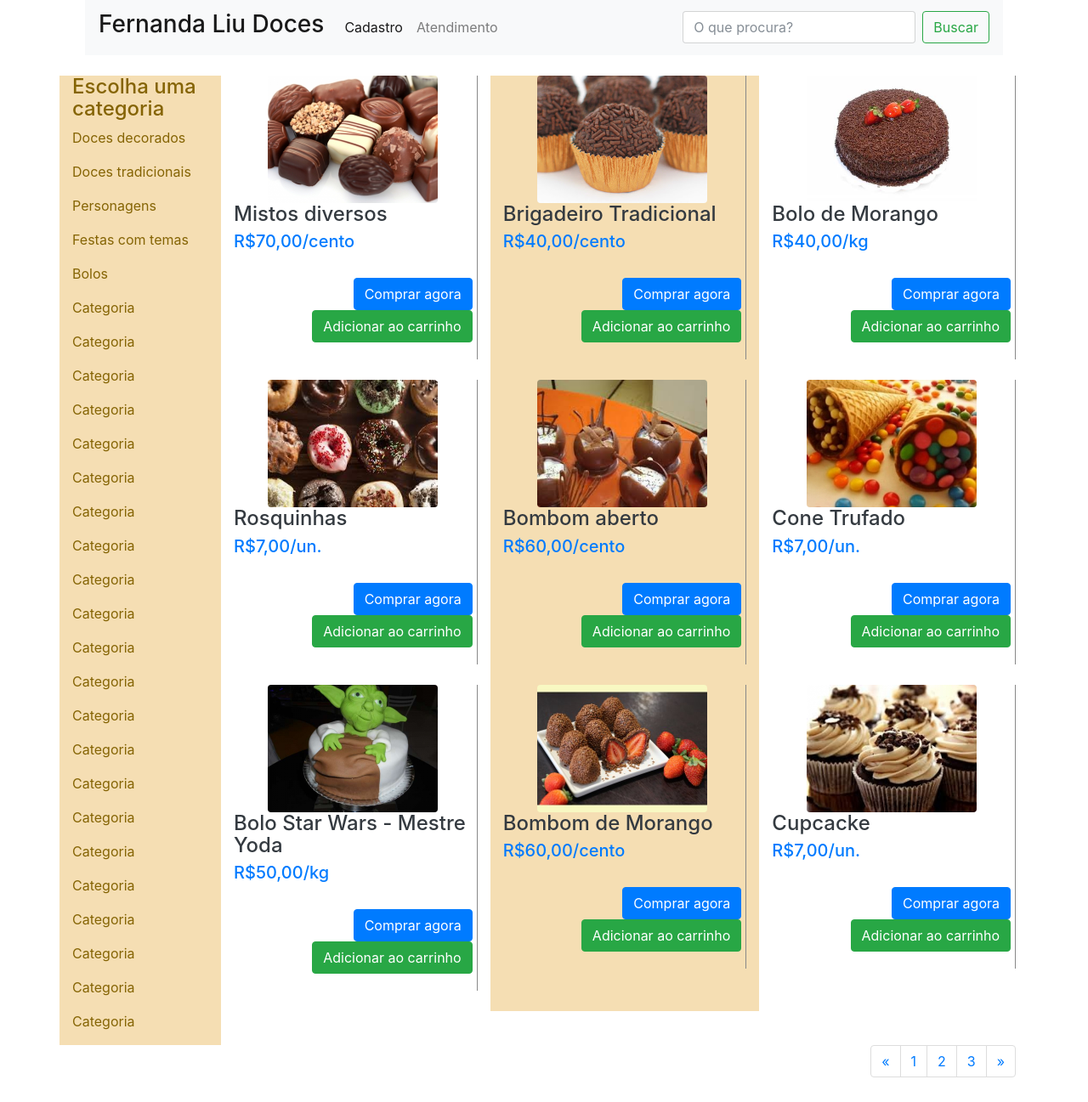
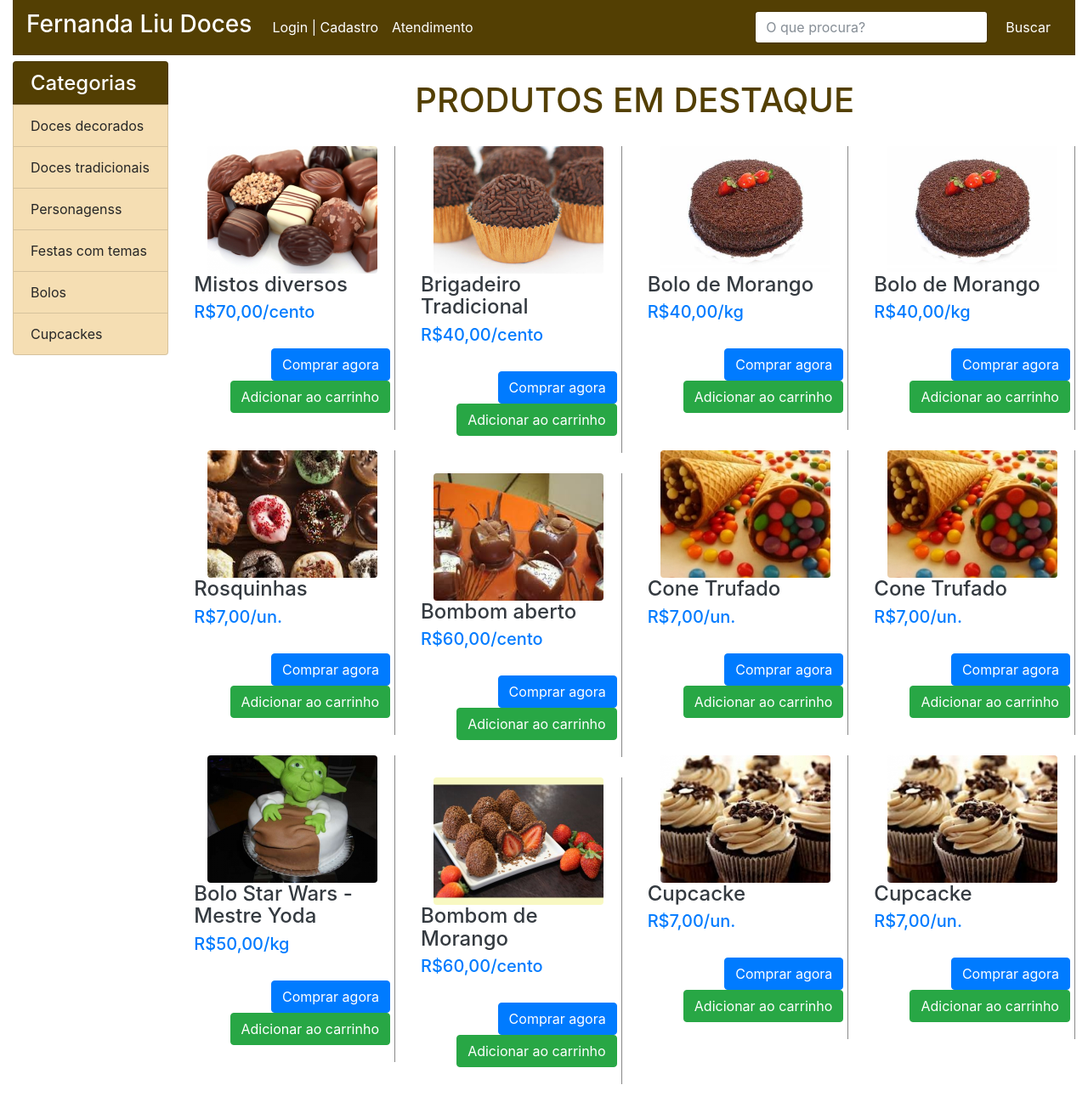
Before and after one commit to GuxtavoLiu/TW, a plain HTML site: page public_html/index.html in a window 1280 px wide. Shown: the top 1297 px of the page at 85% size. Drawn offline with Linux system fonts and the light colour scheme.

```diff
--- a/public_html/index.html
+++ b/public_html/index.html
@@ -22,14 +22,14 @@
         <!--==================================================================-->
 
 
-        <div class="container">
+        <div class="container-fluid">
 
 
             <!--========== Início topo ==========-->
-            <div class="container">
+            <div class="container-fluid fixed-top">
                 <!--INÍCIO DA NAVBAR-->
-                <nav class="navbar navbar-expand-lg navbar-light bg-light">
-                    <a class="navbar-brand" href="#" ><h3>Fernanda Liu Doces</h3></a>
+                <nav class="navbar navbar-expand-lg navbar-light" style="background: #533f03">
+                    <a class="navbar-brand" href="index.html" ><h3 id="navbartextos" >Fernanda Liu Doces</h3></a>
                     <button class="navbar-toggler" type="button" data-toggle="collapse" data-target="#navbarSupportedContent" aria-controls="navbarSupportedContent" aria-expanded="false" aria-label="Toggle navigation">
                         <span class="navbar-toggler-icon"></span>
                     </button>
@@ -37,10 +37,10 @@
                     <div class="collapse navbar-collapse" id="navbarSupportedContent">
                         <ul class="navbar-nav mr-auto">
                             <li class="nav-item active">
-                                <a class="nav-link" href="cadastro.html" target="_blank" >Cadastro<span class="sr-only">(current)</span></a>
+                                <a class="nav-link" href="cadastro.html"  id="navbartextos" >Login | Cadastro<span class="sr-only">(current)</span></a>
                             </li>
                             <li class="nav-item">
-                                <a class="nav-link" href="#atendimento">Atendimento</a>
+                                <a class="nav-link" href="#atendimento" id="navbartextos" >Atendimento</a>
                             </li>
                             <!--BOTÃO DROP-->
                             <!--                            <li class="nav-item dropdown">
@@ -58,7 +58,7 @@
                         </ul>
                         <form class="form-inline my-2 my-lg-0">
                             <input class="form-control mr-sm-2" type="search" placeholder="O que procura?" aria-label="Search">
-                            <button class="btn btn-outline-success my-2 my-sm-0" type="submit">Buscar</button>
+                            <button class="btn btn-buscar my-2 my-sm-0" type="submit">Buscar</button>
                         </form>
                     </div>
                 </nav>
@@ -66,57 +66,25 @@
                 <br/>
 
             </div>
+            <br/>
+            <br/>
+            <br/>
+
             <!--==================================================================-->
             <!--========== Início conteúdo ==========-->
             <div class="row">
                 <!--Categorias-->
-                <div class="col-2 categoria" >
-                    <h4>Escolha uma categoria</h4>
+                <div class="col-2" >
 
-
-                    <p><a href="#" class="categoria">Doces decorados</a></p>
-
-
-
-                    <p><a href="#" class="categoria">Doces tradicionais</a></p>
-
-
-                    <p><a href="#" class="categoria">Personagens</a></p>
-
-
-                    <p><a href="#" class="categoria">Festas com temas</a></p>
-
-
-
-                    <p><a href="#" class="categoria">Bolos</a></p>
-
-                    <p><a href="#" class="categoria">Categoria</a></p>
-                    <p><a href="#" class="categoria">Categoria</a></p>
-                    <p><a href="#" class="categoria">Categoria</a></p>
-                    <p><a href="#" class="categoria">Categoria</a></p>
-                    <p><a href="#" class="categoria">Categoria</a></p>
-                    <p><a href="#" class="categoria">Categoria</a></p>
-                    <p><a href="#" class="categoria">Categoria</a></p>
-                    <p><a href="#" class="categoria">Categoria</a></p>
-                    <p><a href="#" class="categoria">Categoria</a></p>
-                    <p><a href="#" class="categoria">Categoria</a></p>
-                    <p><a href="#" class="categoria">Categoria</a></p>
-                    <p><a href="#" class="categoria">Categoria</a></p>
-                    <p><a href="#" class="categoria">Categoria</a></p>
-                    <p><a href="#" class="categoria">Categoria</a></p>
-                    <p><a href="#" class="categoria">Categoria</a></p>
-                    <p><a href="#" class="categoria">Categoria</a></p>
-                    <p><a href="#" class="categoria">Categoria</a></p>
-                    <p><a href="#" class="categoria">Categoria</a></p>
-                    <p><a href="#" class="categoria">Categoria</a></p>
-                    <p><a href="#" class="categoria">Categoria</a></p>
-                    <p><a href="#" class="categoria">Categoria</a></p>
-                    <p><a href="#" class="categoria">Categoria</a></p>
-
-
-
-
-
+                    <ul class="list-group" >
+                        <li class="list-group-item" style="background: #533f03"><h4 style="margin: 0 0 0 0; color: white;" >Categorias</h4></li>
+                        <li class="list-group-item" style="background: #F5DEB3"><a href="#" class="categoria-itens">Doces decorados</a></li>
+                        <li class="list-group-item" style="background: #F5DEB3"><a href="#" class="categoria-itens">Doces tradicionais</a></li>
+                        <li class="list-group-item" style="background: #F5DEB3"><a href="#" class="categoria-itens">Personagenss</a></li>
+                        <li class="list-group-item" style="background: #F5DEB3"><a href="#" class="categoria-itens">Festas com temas</a></li>
+                        <li class="list-group-item" style="background: #F5DEB3"><a href="#" class="categoria-itens">Bolos</a></li>
+                        <li class="list-group-item" style="background: #F5DEB3"><a href="#" class="categoria-itens">Cupcackes</a></li>
+                    </ul>
                 </div>
                 <!--Categorias FIM-->
 
@@ -124,9 +92,11 @@
                 <div class="col" >
 
 
-
+                    <br/>
+                    <h1 style="text-align: center; color: #533f03">PRODUTOS EM DESTAQUE</h1>
+                    <br/>
                     <div class="row">
-                        <div class="col" >
+                        <div class="col-3" >
                             <!--<h5>Coluna 1 de Produtos</h5>-->
                             <div class="produto">
                                 <a href="#">  <img src="imgs/img_docinhos1.jpg" width="200" height="150"  class="rounded mx-auto d-block">  </a>
@@ -162,7 +132,7 @@
                         </div>
 
 
-                        <div class="col col-colorida" >
+                        <div class="col-3" >
                             <!--<h5>Coluna 2 de Produtos</h5>-->
 
                             <div class="produto">
@@ -194,7 +164,37 @@
                         </div>
 
 
-                        <div class="col" >
+                        <div class="col-3" >
+                            <!--<h5>Coluna 3 de Produtos</h5>-->
+                            <div class="produto">
+                                <a href="#"><img src="imgs/bolo-morango.jpg" width="200" height="150" class="rounded mx-auto d-block"> </a>
+                                <a href="#"><h4 class="text-dark">Bolo de Morango</h4> </a>
+                                <h5 class="text-primary">R$40,00/kg</h5><br/>
+                                <button type="button" class="btn btn-primary float-right">Comprar agora</button>
+                                <button type="button" class="btn btn-success float-right">Adicionar ao carrinho</button> <br/><br/><br/><br/>
+                            </div>
+                            <br/>
+
+                            <div class="produto">
+                                <a href="#"><img src="imgs/cone.jpg" width="200" height="150" class="rounded mx-auto d-block"> </a>
+                                <a href="#"><h4 class="text-dark">Cone Trufado</h4> </a>
+                                <h5 class="text-primary">R$7,00/un.</h5><br/>
+                                <button type="button" class="btn btn-primary float-right">Comprar agora</button>
+                                <button type="button" class="btn btn-success float-right">Adicionar ao carrinho</button> <br/><br/><br/><br/>
+                            </div>
+                            <br/>
+
+                            <div class="produto">
+                                <a href="#"><img src="imgs/cupcacke1.jpg" width="200" height="150" class="rounded mx-auto d-block"> </a>
+                                <a href="#"><h4 class="text-dark">Cupcacke </h4></a>
+                                <h5 class="text-primary">R$7,00/un.</h5><br/>
+                                <button type="button" class="btn btn-primary float-right">Comprar agora</button>
+                                <button type="button" class="btn btn-success float-right">Adicionar ao carrinho</button> <br/><br/><br/><br/>
+                            </div>
+                            <br/>
+
+                        </div>
+                        <div class="col-3" >
                             <!--<h5>Coluna 3 de Produtos</h5>-->
                             <div class="produto">
                                 <a href="#"><img src="imgs/bolo-morango.jpg" width="200" height="150" class="rounded mx-auto d-block"> </a>
```
Also changed, not shown: public_html/cadastro.html (+40 -27 lines), public_html/CSS/bootstrap.css.
